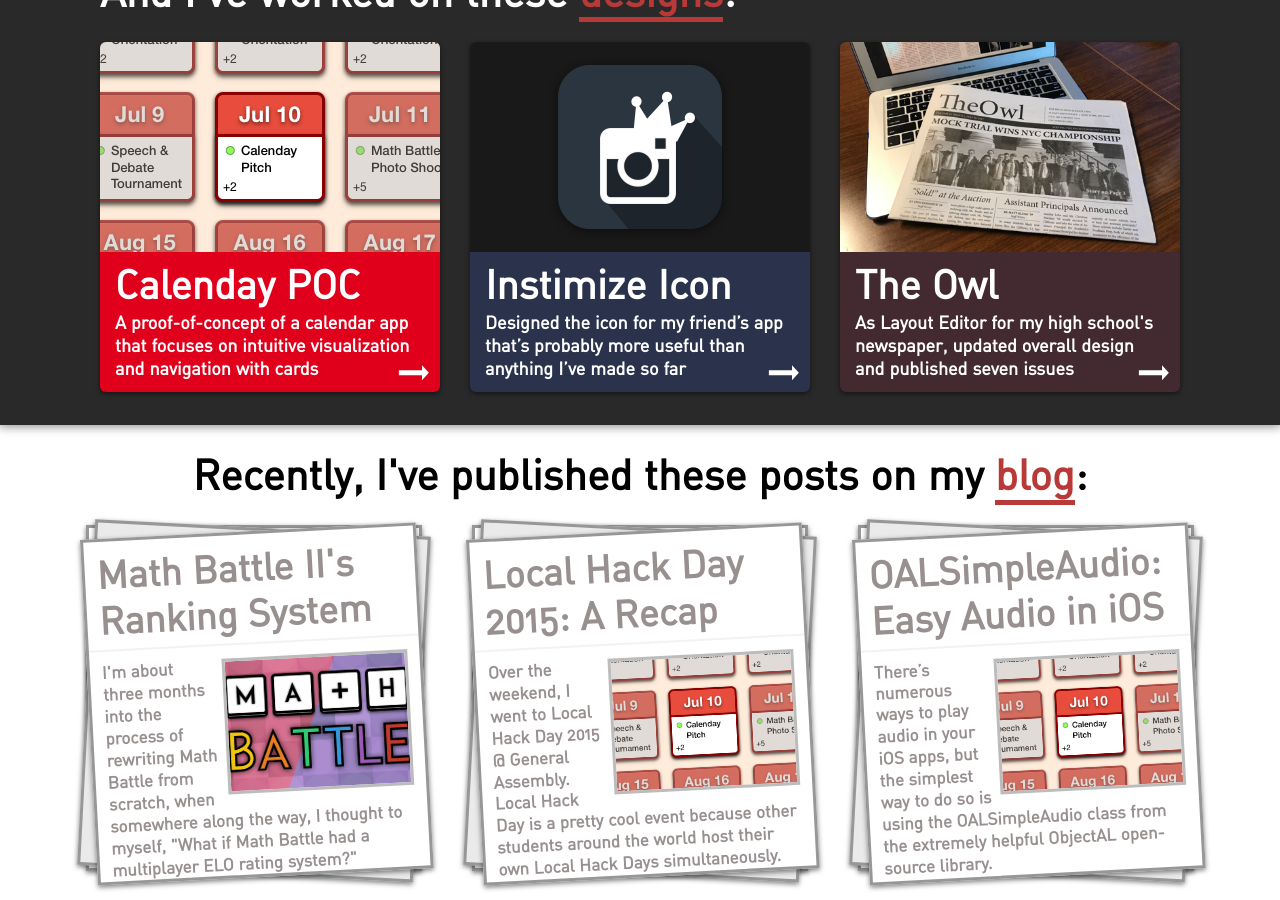
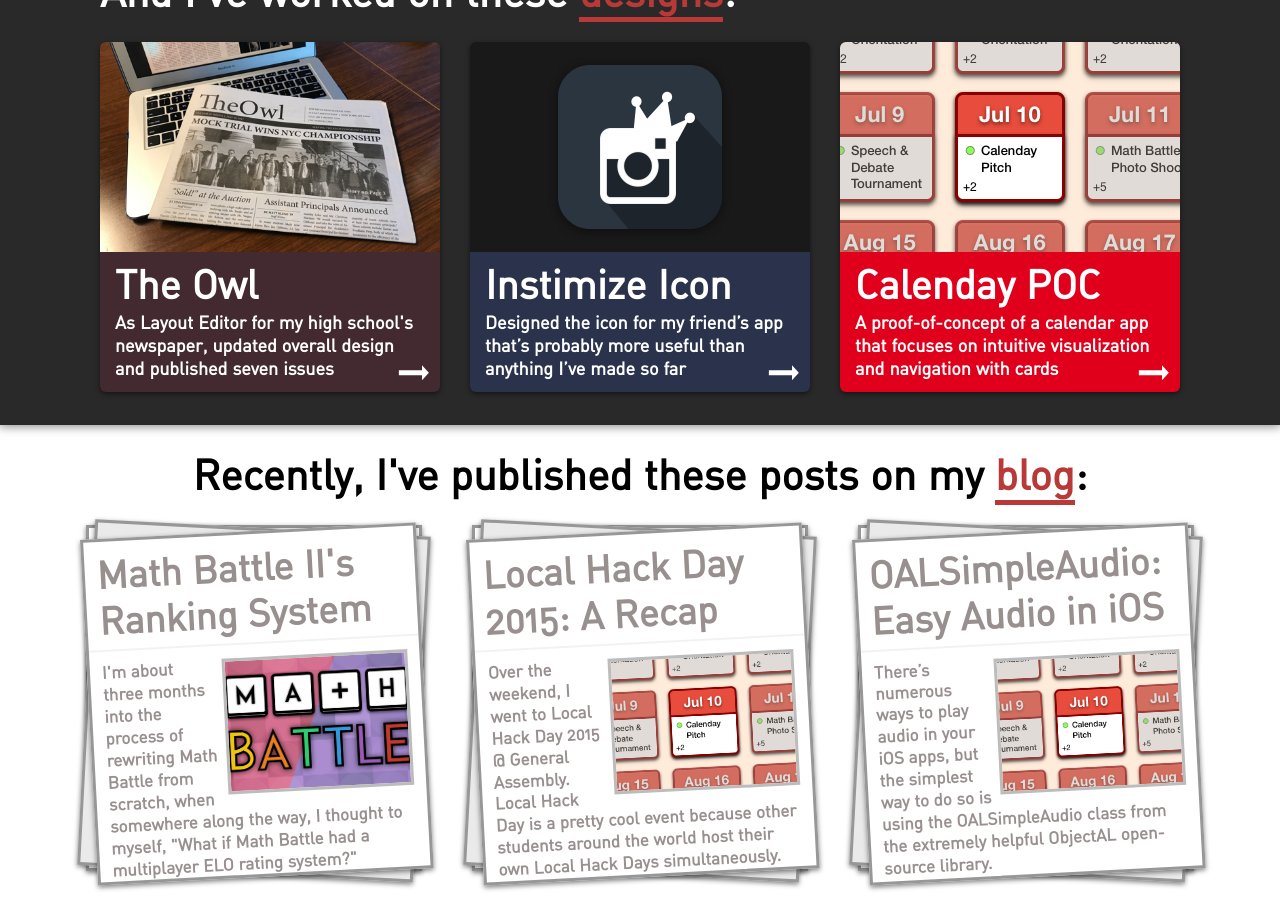
Before and after one commit to ZacharyEspiritu/zacharyespiritu.github.io, a Jekyll site: the page built from index.html, in a window 1280 px wide and 900 px high, scrolled down 2094 px. Built offline with Jekyll 4.4.1, drawn with Linux system fonts in a browser that asks for light colours; nearby versions of some CDN libraries.

Commit message:
Reorder Design cards to be in descending chronological order

```diff
--- a/index.html
+++ b/index.html
@@ -27,7 +27,8 @@
         And I've worked on these <a class="section-link" href="#designs">designs</a>:
     </header>
     <div class="designs">
-        {% for design in site.designs %}
+        {% assign sorted_designs = (site.designs | sort: 'date') | reverse %}
+        {% for design in sorted_designs %}
             {% include design_card.html design=design %}
         {% endfor %}
     </div>
```
